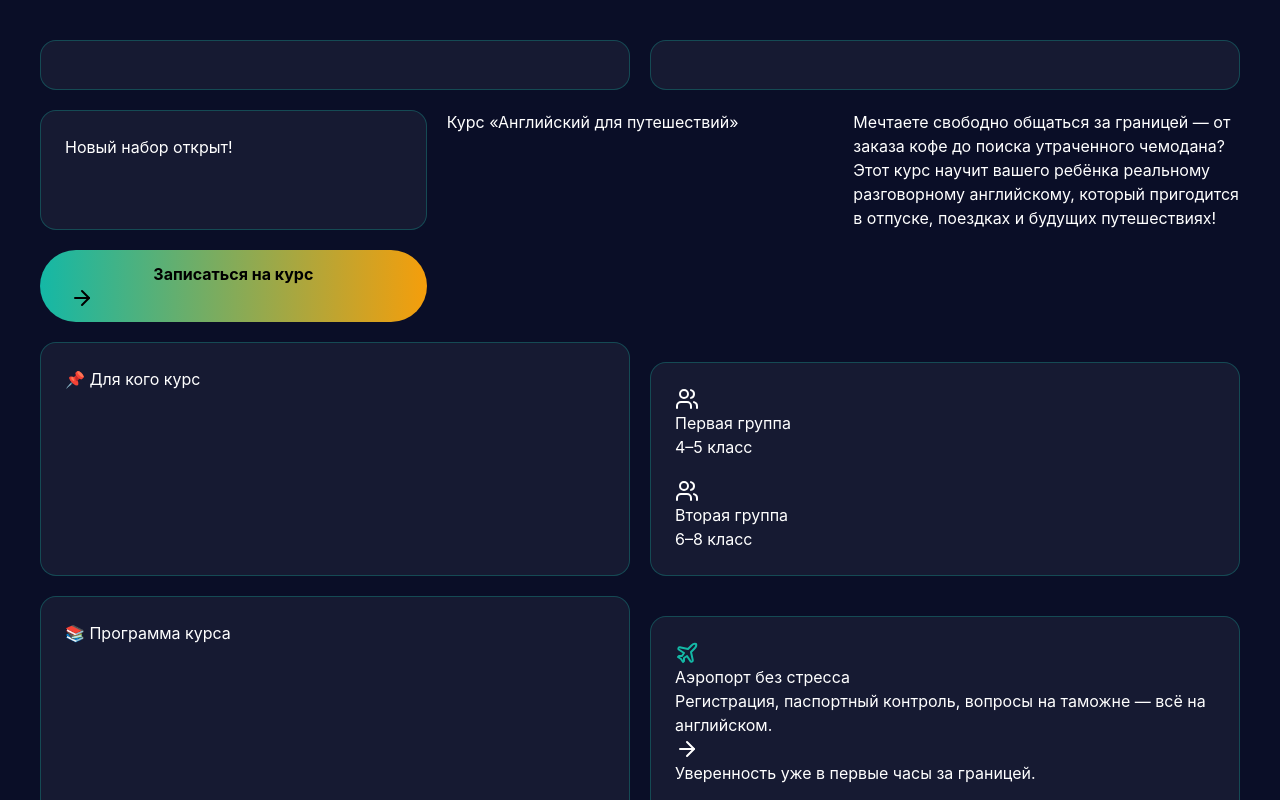
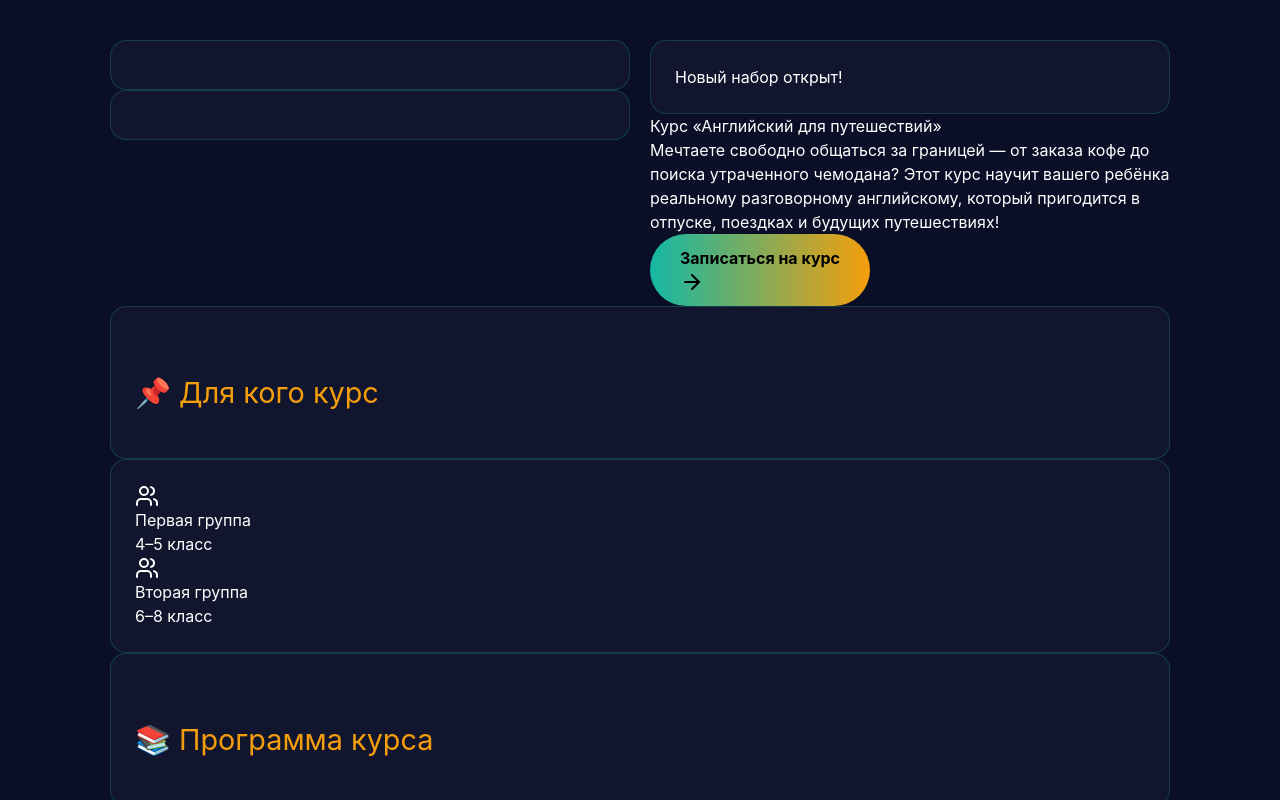
Before and after one commit to astartata/Englishcoursefigma, a React (Vite) app: page / in a window 1280 px wide. Shown: the top 800 px of the page. Built offline with nearby package versions, Linux system fonts and the light colour scheme.

Commit message:
Update index.css

```diff
--- a/src/styles/index.css
+++ b/src/styles/index.css
@@ -5,34 +5,40 @@
 body {
   background-color: #0a0e27 !important;
   color: white !important;
+  margin: 0;
   font-family: 'Inter', sans-serif;
-  margin: 0;
-  padding: 20px;
 }
 
-/* Контейнер для центрирования сайта */
 #root {
-  max-width: 1200px;
+  max-width: 1100px;
   margin: 0 auto;
+  padding: 40px 20px;
 }
 
-/* Делаем карточки в ряд (сетка) */
-section > div,
-.grid {
-  display: grid !important;
-  grid-template-columns: repeat(auto-fit, minmax(300px, 1fr)) !important;
-  gap: 20px !important;
-  margin-top: 20px;
+/* ЗАГОЛОВКИ: они будут стоять отдельно над карточками */
+h2, .section-title {
+  width: 100% !important;
+  color: #f59e0b !important;
+  font-size: 1.8rem;
+  margin: 40px 0 20px 0 !important;
+  grid-column: 1 / -1; /* Заставляет заголовок занимать всю ширину в сетке */
 }
 
-/* Оформление самих карточек */
-div[class*="group"],
-.card,
-section > div > div {
-  background: rgba(255, 255, 255, 0.05) !important;
-  border: 1px solid rgba(20, 184, 166, 0.3) !important;
+/* СЕТКА: Настраиваем так, чтобы заголовки не попадали в карточки */
+section, .grid-container {
+  display: grid !important;
+  grid-template-columns: repeat(auto-fit, minmax(340px, 1fr)) !important;
+  gap: 20px !important;
+  align-items: start;
+}
+
+/* КАРТОЧКИ: теперь в них будет только основной контент */
+div[class*="group"], .card, section > div > div {
+  background: rgba(255, 255, 255, 0.03) !important;
+  border: 1px solid rgba(20, 184, 166, 0.25) !important;
   border-radius: 16px !important;
   padding: 24px !important;
+  height: 100%;
 }
 
 /* Кнопка */
```
